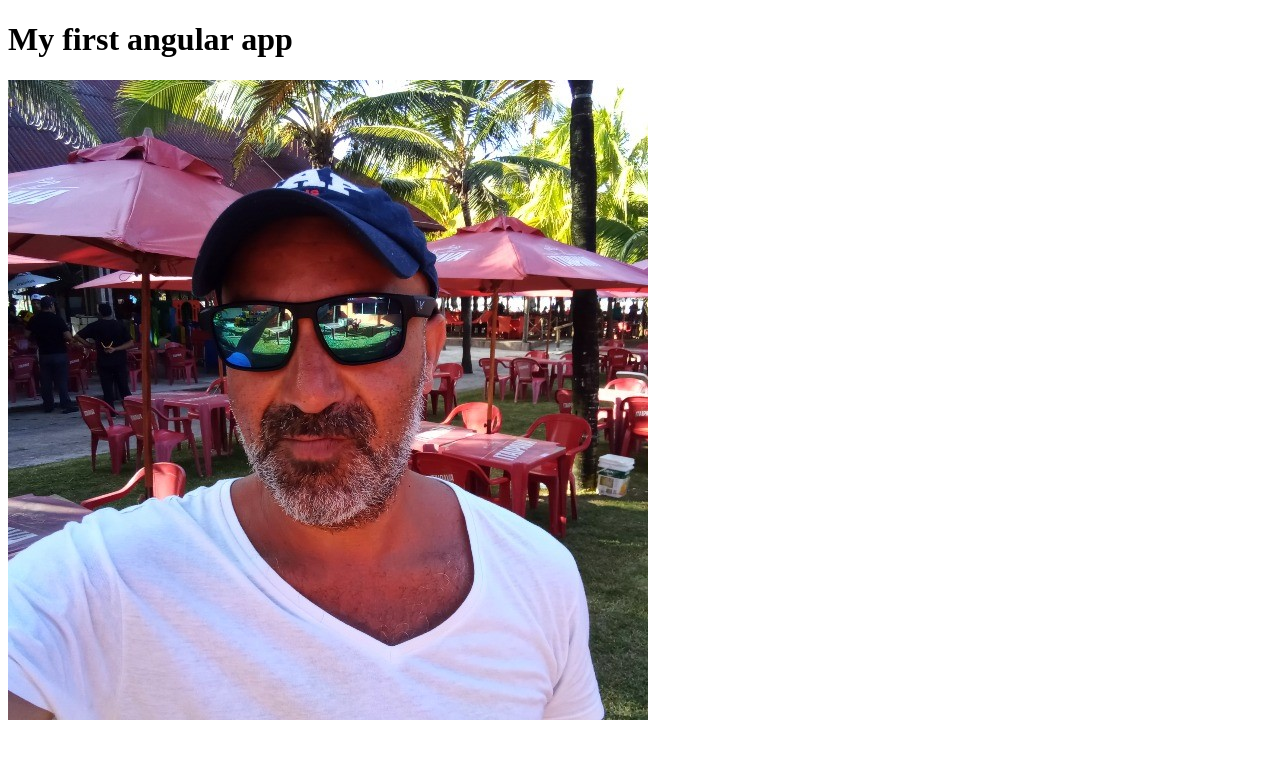
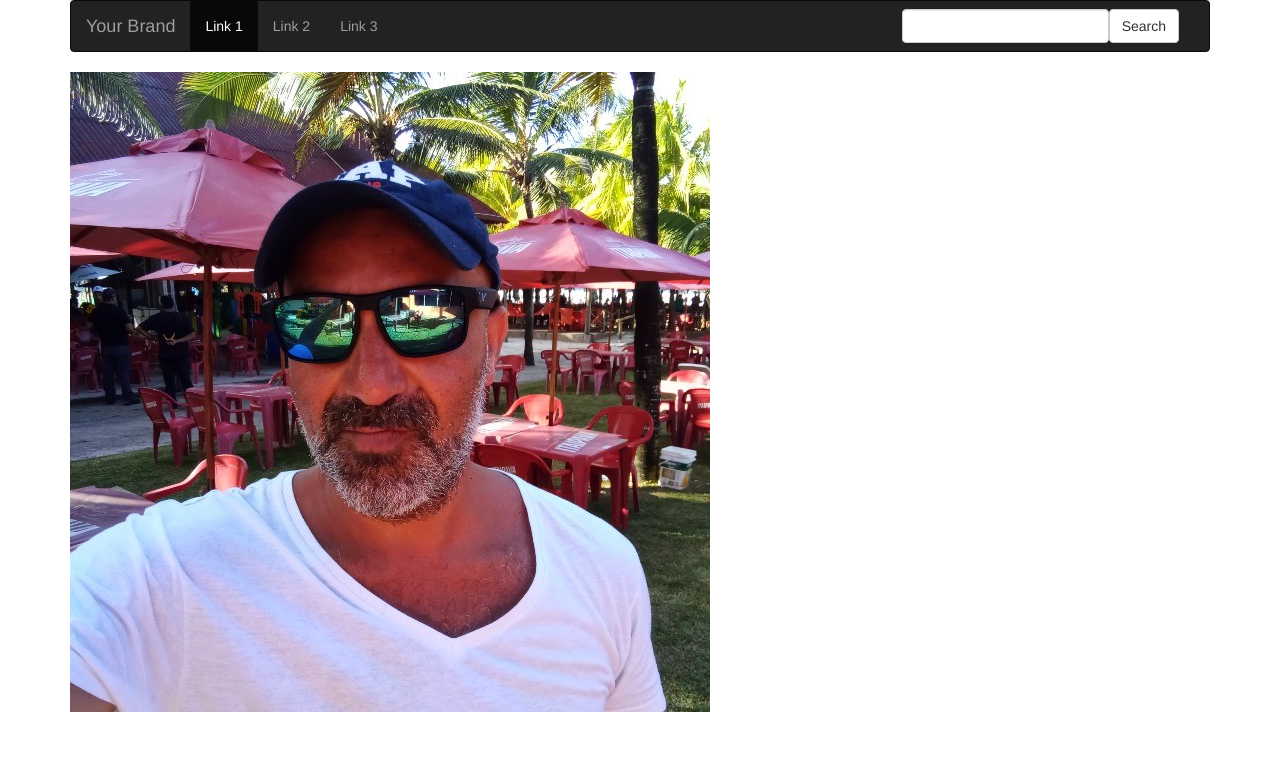
Before and after one commit to tedybak/demo-deploy, an Angular app: page / in a window 1280 px wide. Shown: the top 758 px of the page. Built offline with nearby package versions, Linux system fonts and the light colour scheme.

Commit message:
in progress

```diff
--- a/angular.json
+++ b/angular.json
@@ -24,6 +24,7 @@
               "src/assets"
             ],
             "styles": [
+              "node_modules/bootstrap/dist/css/bootstrap.min.css",
               "src/styles.css"
             ],
             "scripts": []
--- a/package.json
+++ b/package.json
@@ -21,10 +21,11 @@
     "@angular/platform-browser": "~8.2.9",
     "@angular/platform-browser-dynamic": "~8.2.9",
     "@angular/router": "~8.2.9",
+    "bootstrap": "^3.3.7",
+    "express": "^4.17.1",
     "rxjs": "~6.4.0",
     "tslib": "^1.10.0",
-    "zone.js": "~0.9.1",
-    "express": "^4.17.1"
+    "zone.js": "~0.9.1"
   },
   "devDependencies": {
     "@angular-devkit/build-angular": "~0.803.8",
--- a/src/app/app.component.html
+++ b/src/app/app.component.html
@@ -1,3 +1,6 @@
-<h1>My first angular app</h1>
-<img src="/assets/img/mifoto.jpg">
+<div class="container">
+    <app-navbar></app-navbar>
+    <img src="/assets/img/mifoto.jpg">
+</div>
+
 <router-outlet></router-outlet>
--- a/src/app/app.module.ts
+++ b/src/app/app.module.ts
@@ -3,10 +3,12 @@ import { NgModule } from '@angular/core';
 
 import { AppRoutingModule } from './app-routing.module';
 import { AppComponent } from './app.component';
+import { NavbarComponent } from './navbar/navbar.component';
 
 @NgModule({
   declarations: [
-    AppComponent
+    AppComponent,
+    NavbarComponent
   ],
   imports: [
     BrowserModule,
--- /dev/null
+++ b/src/app/navbar/navbar.component.html
@@ -0,0 +1,36 @@
+<nav class="navbar navbar-inverse">
+    <div class="container-fluid">
+
+    <!-- BRAND -->
+    <div class="navbar-header">
+    <button type="button" class="navbar-toggle collapsed" data-toggle="collapse" data-target="#alignment-example" aria-expanded="false">
+    <span class="sr-only">Toggle navigation</span>
+    <span class="icon-bar"></span>
+    <span class="icon-bar"></span>
+    <span class="icon-bar"></span>
+    </button>
+    <a class="navbar-brand" href="#">Your Brand</a>
+    </div>
+
+    <!-- COLLAPSIBLE NAVBAR -->
+    <div class="collapse navbar-collapse" id="alignment-example">
+
+    <!-- Links -->
+    <ul class="nav navbar-nav">
+    <li class="active"><a href="#">Link 1 <span class="sr-only">(current)</span></a></li>
+    <li><a href="#">Link 2</a></li>
+    <li><a href="#">Link 3</a></li>
+    </ul>
+
+    <!-- Search -->
+    <form class="navbar-form navbar-right" role="search">
+    <div class="form-group">
+    <input type="text" class="form-control">
+    </div>
+    <button type="submit" class="btn btn-default">Search</button>
+    </form>
+
+    </div>
+
+    </div>
+    </nav>
--- /dev/null
+++ b/src/app/navbar/navbar.component.ts
@@ -0,0 +1,15 @@
+import { Component, OnInit } from '@angular/core';
+
+@Component({
+  selector: 'app-navbar',
+  templateUrl: './navbar.component.html',
+  styleUrls: ['./navbar.component.css']
+})
+export class NavbarComponent implements OnInit {
+
+  constructor() { }
+
+  ngOnInit() {
+  }
+
+}
```
Also changed, not shown: src/app/navbar/navbar.component.css (added), 2 other files (tests, documents, lock files or other folders).
